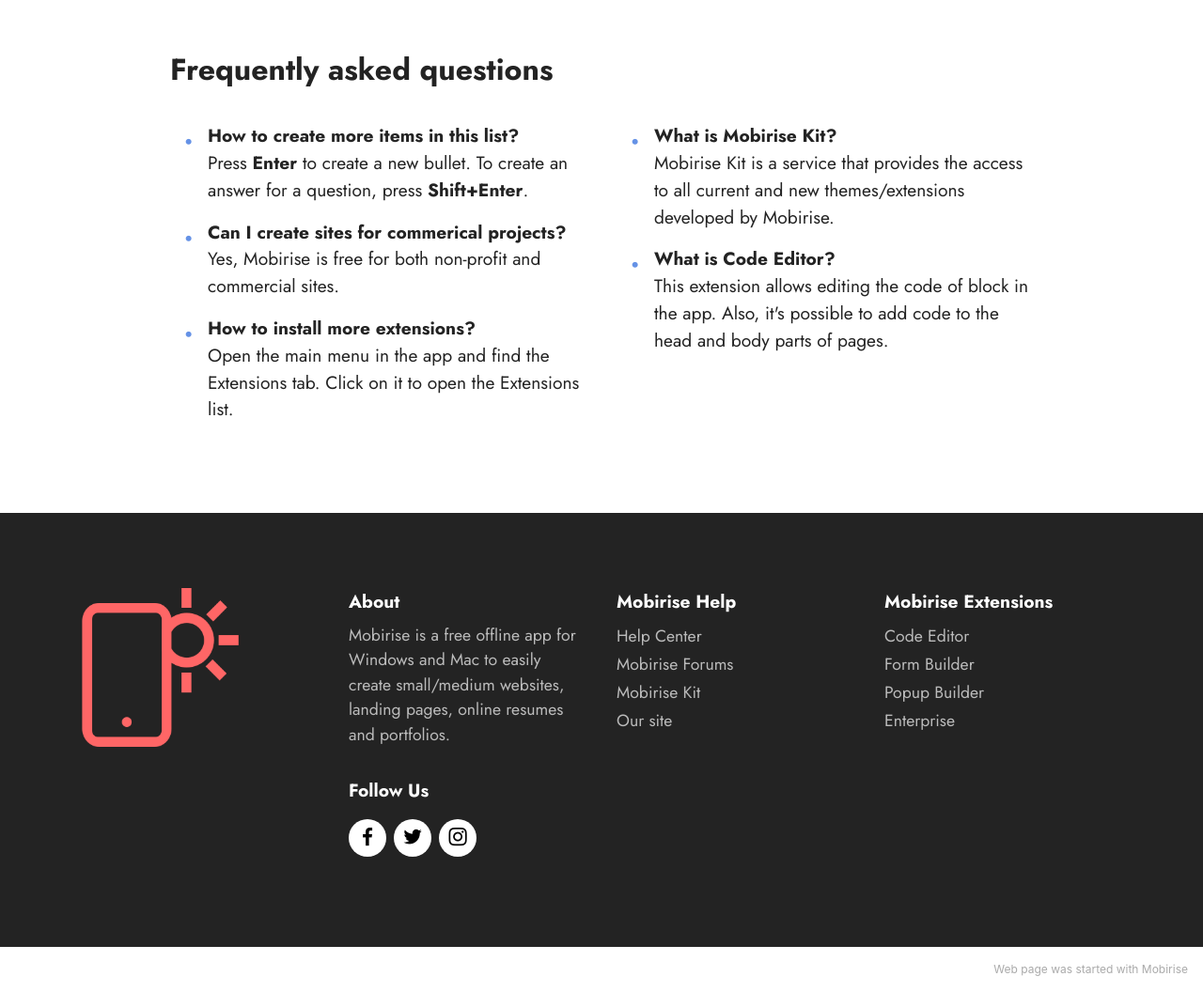
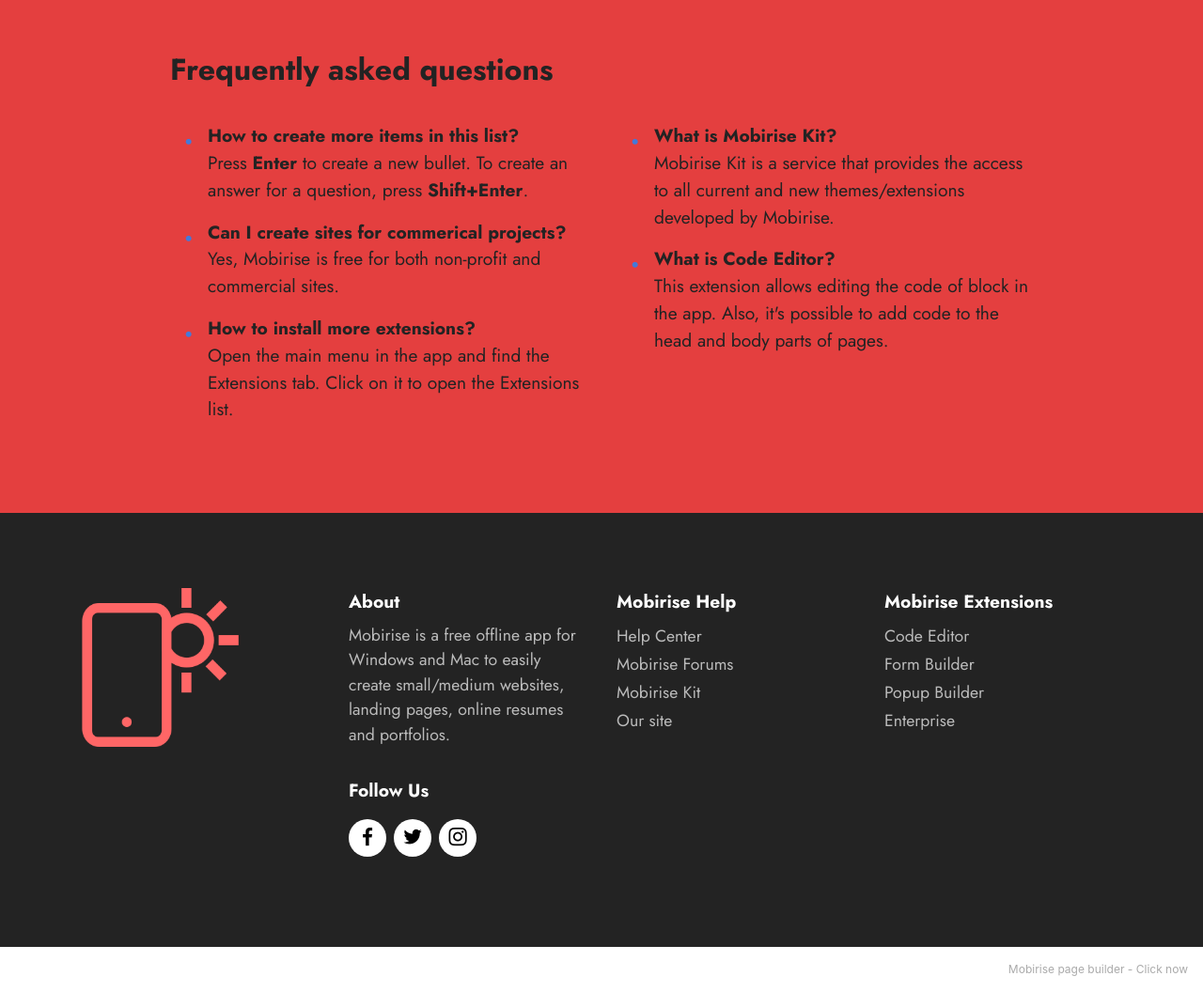
Before and after one commit to Aryanbhai170/My1stWebsite, a plain HTML site: page index.html in a window 1280 px wide. Shown: the part 2320-3376 px from the top of the page at 94% size. Drawn offline with Linux system fonts and the light colour scheme; files whose address does not match are found by name.

```diff
--- a/assets/mobirise/css/mbr-additional.css
+++ b/assets/mobirise/css/mbr-additional.css
@@ -1135,7 +1135,7 @@
 .cid-stIy9At7DW {
   padding-top: 5rem;
   padding-bottom: 5rem;
-  background-color: #ffffff;
+  background-color: #e43f3f;
 }
 .cid-stIy9At7DW ul {
   list-style: none;
@@ -1150,7 +1150,7 @@
   position: absolute;
   left: -1.6rem;
   content: "\2022";
-  color: #6592e6;
+  color: #4479d9;
   font-weight: bold;
   font-size: 2rem;
   width: 1.6rem;
--- a/index.html
+++ b/index.html
@@ -292,7 +292,7 @@
 
         </div>
     </div>
-</section><section style="background-color: #fff; font-family: -apple-system, BlinkMacSystemFont, 'Segoe UI', 'Roboto', 'Helvetica Neue', Arial, sans-serif; color:#aaa; font-size:12px; padding: 0; align-items: center; display: flex;"><a href="https://mobirise.site/x" style="flex: 1 1; height: 3rem; padding-left: 1rem;"></a><p style="flex: 0 0 auto; margin:0; padding-right:1rem;">Web page was <a href="https://mobirise.site/h" style="color:#aaa;">started with</a> Mobirise</p></section><script src="assets/web/assets/jquery/jquery.min.js"></script>  <script src="assets/popper/popper.min.js"></script>  <script src="assets/tether/tether.min.js"></script>  <script src="assets/bootstrap/js/bootstrap.min.js"></script>  <script src="assets/smoothscroll/smooth-scroll.js"></script>  <script src="assets/dropdown/js/nav-dropdown.js"></script>  <script src="assets/dropdown/js/navbar-dropdown.js"></script>  <script src="assets/touchswipe/jquery.touch-swipe.min.js"></script>  <script src="assets/vimeoplayer/jquery.mb.vimeo_player.js"></script>  <script src="assets/theme/js/script.js"></script>
+</section><section style="background-color: #fff; font-family: -apple-system, BlinkMacSystemFont, 'Segoe UI', 'Roboto', 'Helvetica Neue', Arial, sans-serif; color:#aaa; font-size:12px; padding: 0; align-items: center; display: flex;"><a href="https://mobirise.site/f" style="flex: 1 1; height: 3rem; padding-left: 1rem;"></a><p style="flex: 0 0 auto; margin:0; padding-right:1rem;">Mobirise page builder - <a href="https://mobirise.site/o" style="color:#aaa;">Click now</a></p></section><script src="assets/web/assets/jquery/jquery.min.js"></script>  <script src="assets/popper/popper.min.js"></script>  <script src="assets/tether/tether.min.js"></script>  <script src="assets/bootstrap/js/bootstrap.min.js"></script>  <script src="assets/smoothscroll/smooth-scroll.js"></script>  <script src="assets/dropdown/js/nav-dropdown.js"></script>  <script src="assets/dropdown/js/navbar-dropdown.js"></script>  <script src="assets/touchswipe/jquery.touch-swipe.min.js"></script>  <script src="assets/vimeoplayer/jquery.mb.vimeo_player.js"></script>  <script src="assets/theme/js/script.js"></script>
 
 
 </body>
```
Also changed, not shown: 1 other file.
